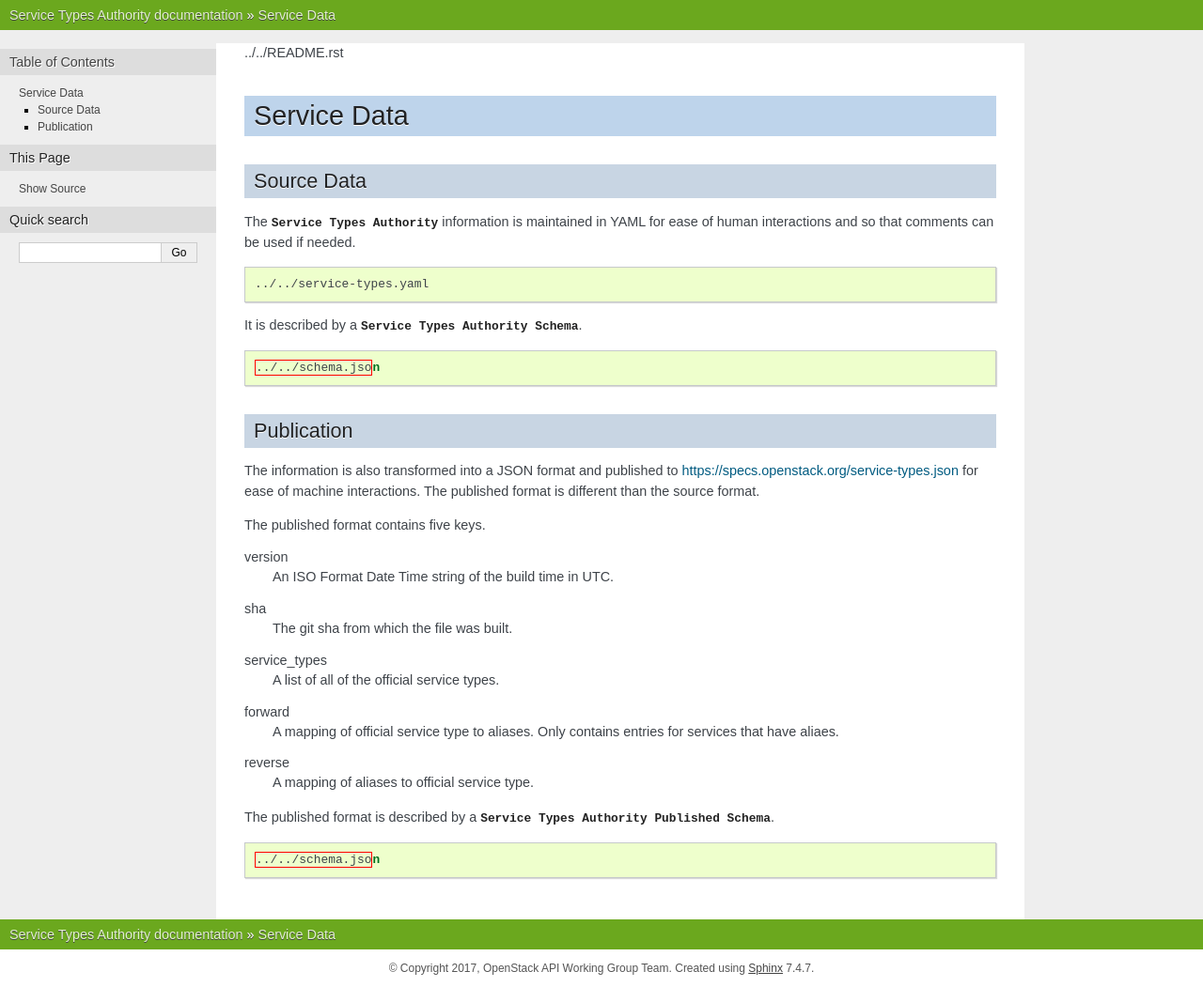
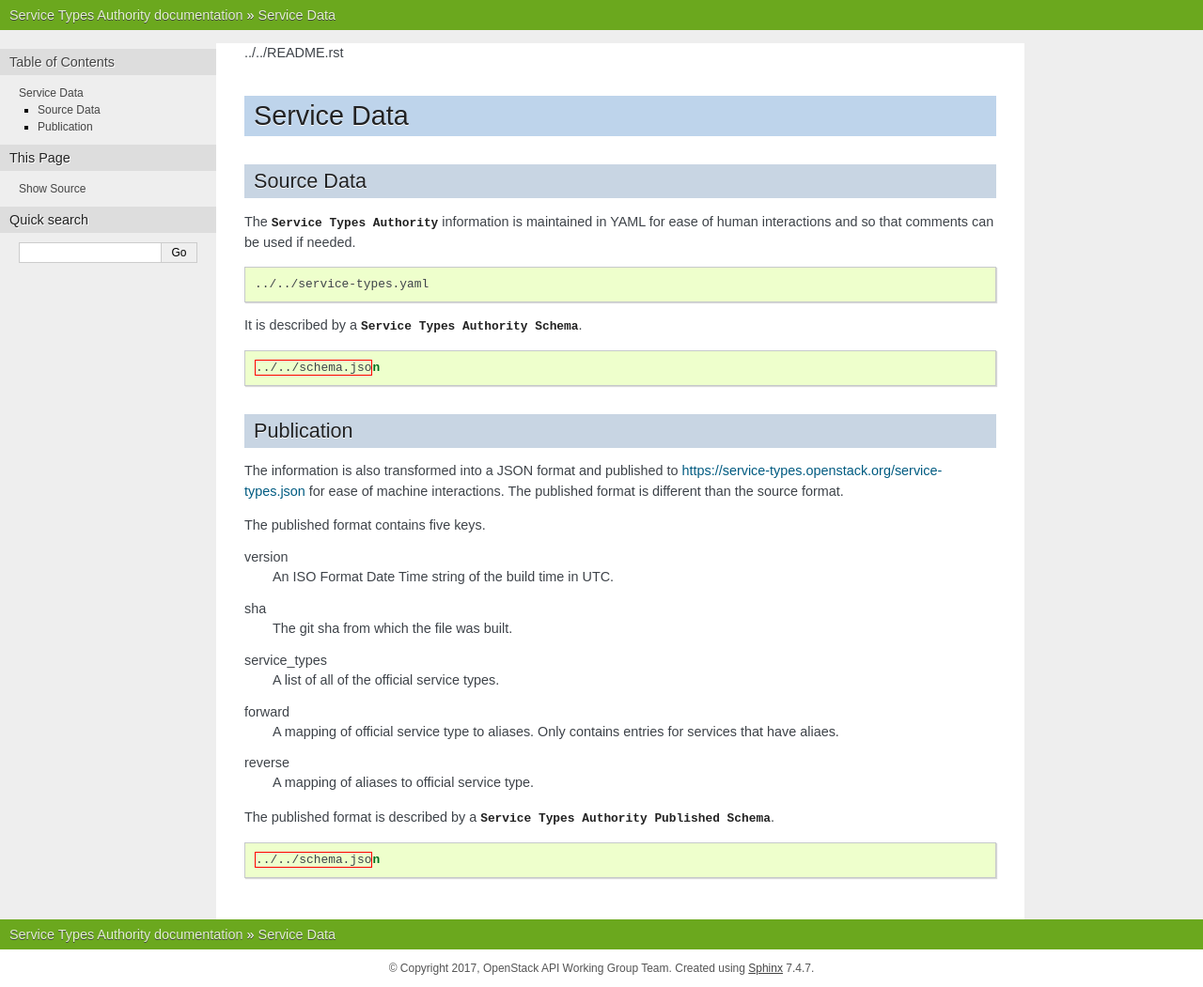
Before and after one commit to openstack/service-types-authority, a Sphinx documentation site: the page built from doc/source/index.rst, in a window 1280 px wide. Shown: the whole page at 94% size. Built offline with Sphinx 7.4.7, drawn with Linux system fonts in a browser that asks for light colours; the version number could not be read and is left out; some of the changed lines change nothing that is shown.

Commit message:
Fix URL for service-types.json
Correct the URL listed for service-types.json in the doc index.

Change-Id: Ib5a5a375ba0bdd812661aa3ccc7d2eba206920c5

```diff
--- a/doc/source/index.rst
+++ b/doc/source/index.rst
@@ -22,7 +22,7 @@ Publication
 -----------
 
 The information is also transformed into a JSON format and published to
-https://specs.openstack.org/service-types.json for ease of machine
+https://service-types.openstack.org/service-types.json for ease of machine
 interactions. The published format is different than the source format.
 
 The published format contains five keys.
```
